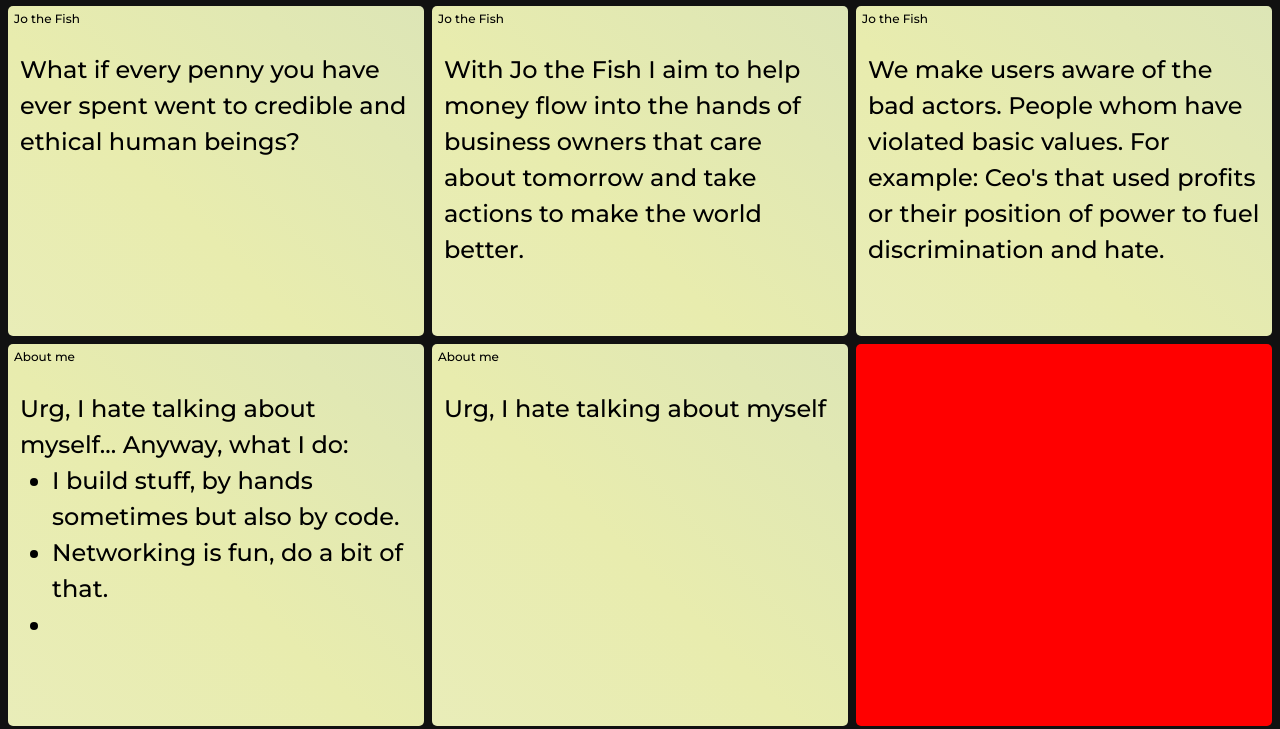
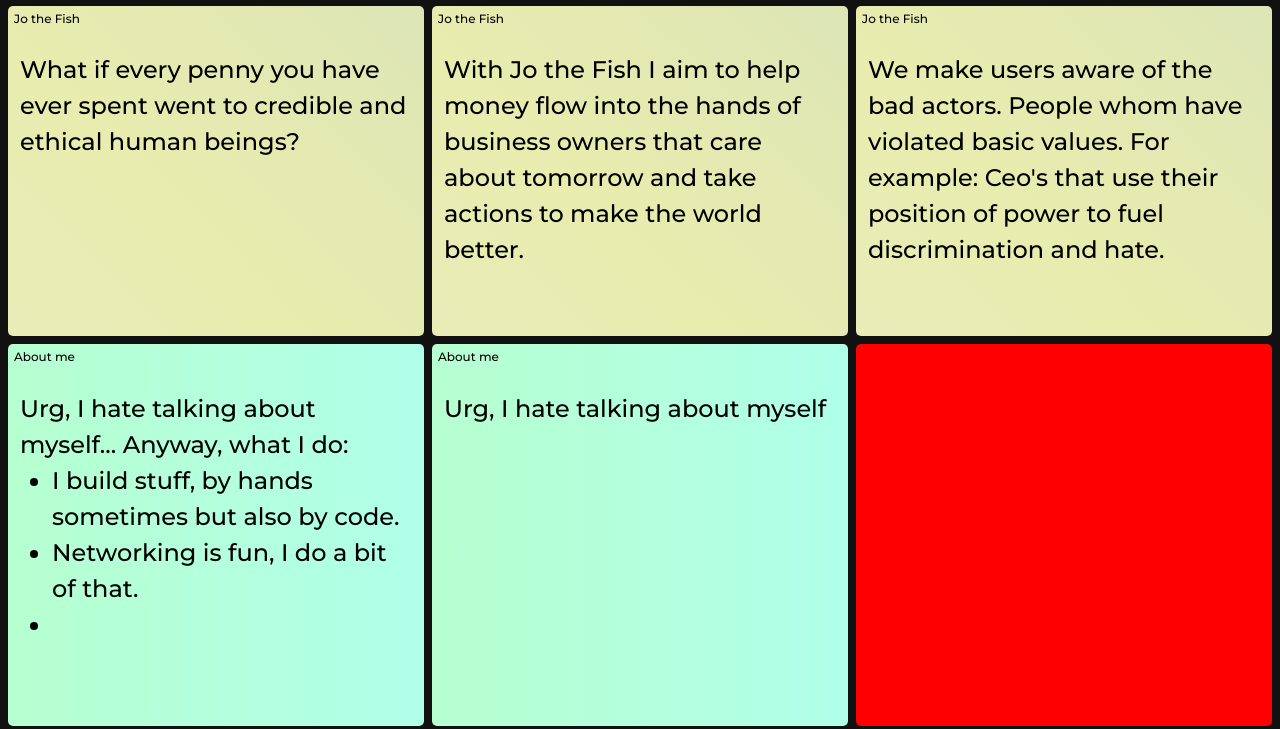
Before and after one commit to swijckmans/swfebweb, a plain HTML site: page public/index.html in a window 1280 px wide. Shown: the part 722-1451 px from the top of the page. Drawn offline with nearby package versions, Linux system fonts and the light colour scheme.

Commit message:
changes in copyrighting

```diff
--- a/public/index.html
+++ b/public/index.html
@@ -122,8 +122,7 @@
       <a href="https://www.jothefish.com/">
         <h2>Jo the Fish</h2>
         <div class="jtftext">
-        <p1>We make users aware of the bad actors. People whom have violated basic values. For example: Ceo's that used
-          profits or their position of power to fuel discrimination and hate.</p1></div>
+        <p1>We make users aware of the bad actors. People whom have violated basic values. For example: Ceo's that use their position of power to fuel discrimination and hate.</p1></div>
       </a>
     </div>
 
@@ -134,7 +133,7 @@
         <p1>Urg, I hate talking about myself... Anyway, what I do:</p1>
       <ul>
         <li>I build stuff, by hands sometimes but also by code.</li>
-        <li>Networking is fun, do a bit of that.</li>
+        <li>Networking is fun, I do a bit of that.</li>
         <li></li>
       </ul></div>
       </a>
--- a/public/styles/_animations.scss
+++ b/public/styles/_animations.scss
@@ -54,3 +54,8 @@
     50%{background-position:37% 100%}
     100%{background-position:64% 0%}
 }
+@keyframes AboutBackgrounds {
+    0%{background-position:0% 96%}
+    50%{background-position:100% 5%}
+    100%{background-position:0% 96%}
+}
--- a/public/styles/_maincontainer.scss
+++ b/public/styles/_maincontainer.scss
@@ -33,9 +33,9 @@
 
 .me{
     border-radius: 5px;
-    background: linear-gradient(45deg, #edf0ec, #e8ecae, #b6cfd2, #d5d5d5);
+    background: linear-gradient(270deg, #ececec, #aefff1, #c0ffae, #aed0ff);
     background-size: 800% 800%;
-    animation: Jtfbackground 20s ease infinite;
+    animation: AboutBackgrounds 30s ease infinite;
 }
 
 .red{
```
Also changed, not shown: public/styles/style.css, 1 other file.
